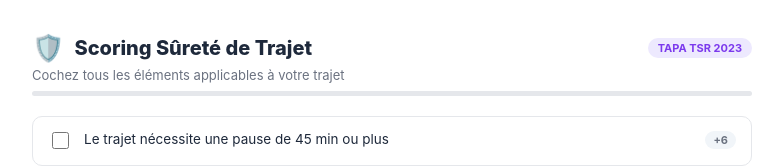
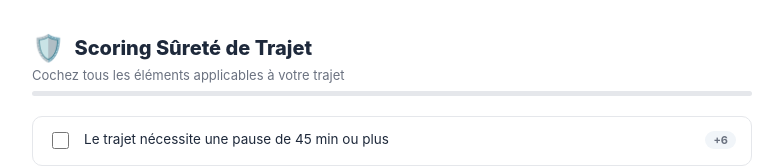
Before and after one commit to lolachaudy15-netizen/surete-trajet, a React (Vite) app: page / in a window 1280 px wide. Shown: the top 167 px of the page, without its empty margins (248-1031 px from the left). Built offline with nearby package versions, Linux system fonts and the light colour scheme.

Commit message:
Update App.jsx

```diff
--- a/src/App.jsx
+++ b/src/App.jsx
@@ -155,7 +155,7 @@ export default function App() {
         <div style={{ display: "flex", alignItems: "center", gap: 10, marginBottom: 4 }}>
           <span style={{ fontSize: 26 }}>🛡️</span>
           <h1 style={{ margin: 0, fontSize: 20, fontWeight: 800, color: "#1e293b" }}>Scoring Sûreté de Trajet</h1>
-          <span style={{ marginLeft: "auto", fontSize: 11, background: "#ede9fe", color: "#7c3aed", padding: "3px 10px", borderRadius: 99, fontWeight: 700 }}>TAPA TSR 2023</span>
+
         </div>
         <p style={{ margin: 0, color: "#6b7280", fontSize: 13 }}>Cochez tous les éléments applicables à votre trajet</p>
         <div style={{ marginTop: 8, background: "#e5e7eb", borderRadius: 99, height: 5 }}>
```
